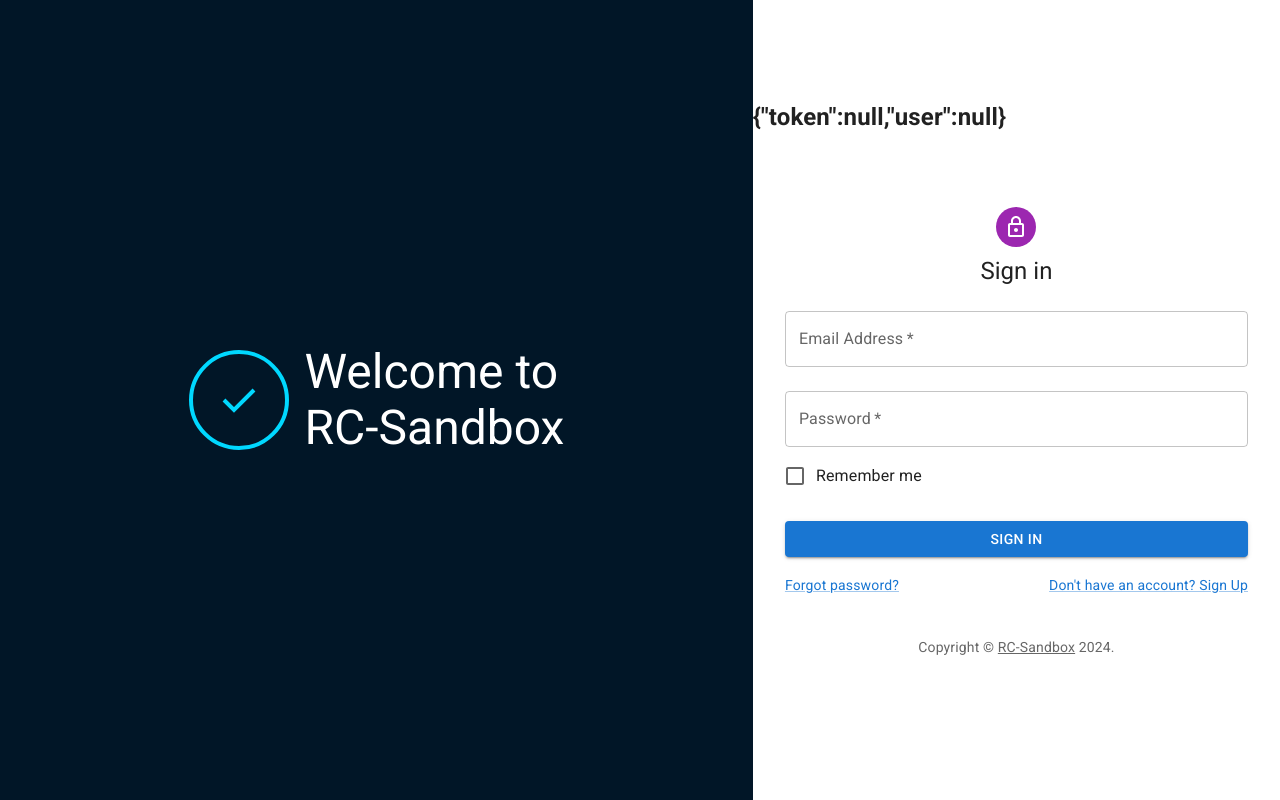
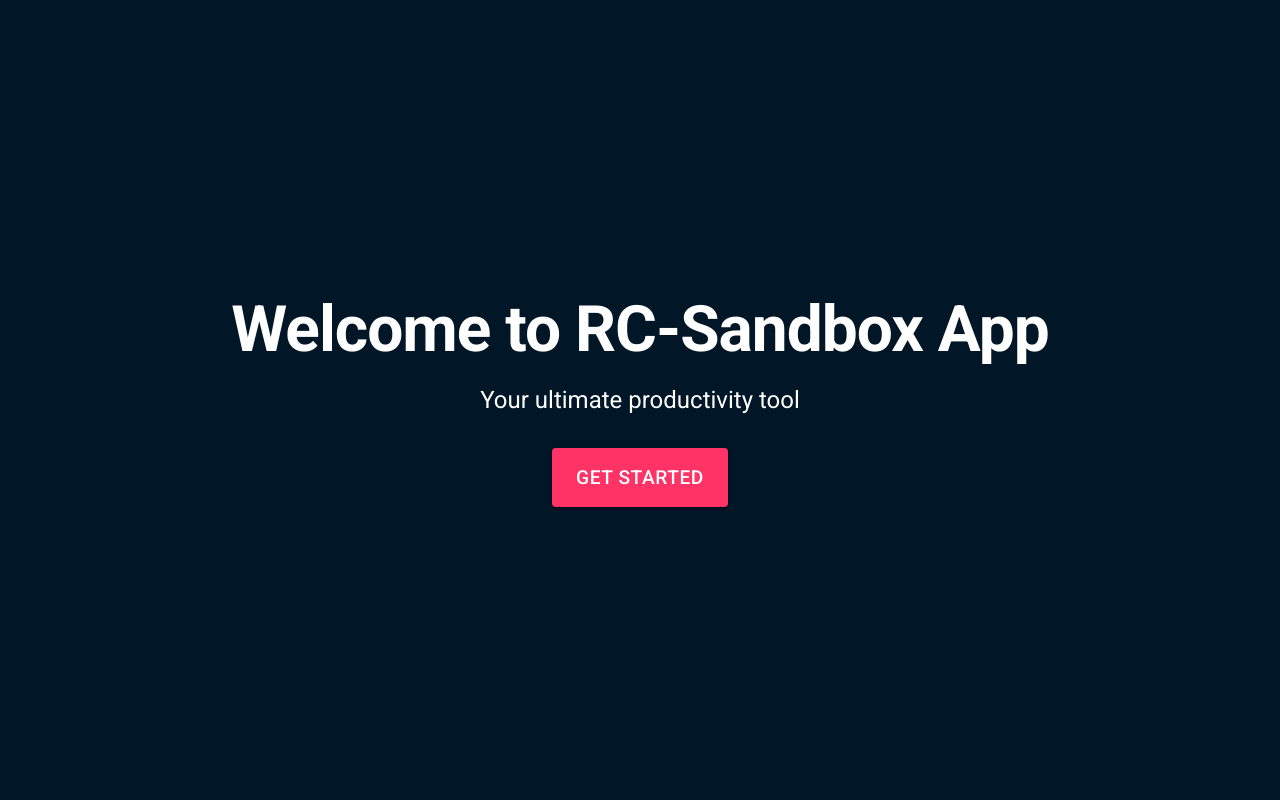
Before and after one commit to kota-kamikawa/rc-sandbox, a React (Vite) app in the folder frontend/: page / in a window 1280 px wide. Built offline with nearby package versions, Linux system fonts and the light colour scheme.

Commit message:
feat: add tarnstack router and notistack bar

```diff
--- a/frontend/package.json
+++ b/frontend/package.json
@@ -22,6 +22,8 @@
     "@mui/icons-material": "^5.15.21",
     "@mui/material": "^5.15.21",
     "@mui/styled-engine-sc": "^6.0.0-alpha.18",
+    "@tanstack/react-router": "^1.43.2",
+    "notistack": "^3.0.1",
     "react": "^18.3.1",
     "react-dom": "^18.3.1",
     "recoil": "^0.7.7",
@@ -29,6 +31,8 @@
   },
   "devDependencies": {
     "@eslint/js": "^9.6.0",
+    "@tanstack/router-devtools": "^1.43.2",
+    "@tanstack/router-plugin": "^1.43.1",
     "@testing-library/jest-dom": "^6.4.6",
     "@testing-library/react": "^16.0.0",
     "@trivago/prettier-plugin-sort-imports": "^4.3.0",
--- a/frontend/src/components/App.tsx
+++ b/frontend/src/components/App.tsx
@@ -1,13 +1,15 @@
-import { RecoilRoot } from 'recoil';
+import { RecoilRoot, useRecoilValue } from 'recoil';
 
-import { Login } from './pages/Login';
+import { authState } from '../store/auth';
+import { Home } from './pages/Home';
+import { Welcome } from './pages/Welcome';
 
 function App() {
+  const auth = useRecoilValue(authState);
+
   return (
     <>
-      <RecoilRoot>
-        <Login />
-      </RecoilRoot>
+      <RecoilRoot>{auth.token !== null ? <Home /> : <Welcome />}</RecoilRoot>
     </>
   );
 }
--- /dev/null
+++ b/frontend/src/components/pages/Welcome.tsx
@@ -0,0 +1,64 @@
+import React from 'react';
+
+import { Box, Button, Container, Typography } from '@mui/material';
+import { styled } from '@mui/material/styles';
+import { useNavigate } from '@tanstack/react-router';
+
+const MainContainer = styled(Box)({
+  display: 'flex',
+  flexDirection: 'column',
+  alignItems: 'center',
+  justifyContent: 'center',
+  minHeight: '100vh',
+  backgroundColor: '#011627',
+  color: '#FFFFFF',
+});
+
+const Title = styled(Typography)({
+  fontSize: '4rem',
+  fontWeight: 'bold',
+  marginBottom: '1rem',
+});
+
+const Subtitle = styled(Typography)({
+  fontSize: '1.5rem',
+  marginBottom: '2rem',
+});
+
+const StyledButton = styled(Button)({
+  backgroundColor: '#FF3366',
+  color: '#FFFFFF',
+  fontSize: '1.2rem',
+  padding: '0.8rem 1.5rem',
+  '&:hover': {
+    backgroundColor: '#FF6677',
+  },
+});
+
+export const Welcome: React.FC = () => {
+  const navigate = useNavigate();
+  return (
+    <MainContainer>
+      <Container>
+        <Title variant="h1" align="center">
+          Welcome to RC-Sandbox App
+        </Title>
+        <Subtitle variant="h5" align="center">
+          Your ultimate productivity tool
+        </Subtitle>
+        <Box textAlign="center">
+          <StyledButton
+            variant="contained"
+            onClick={() =>
+              navigate({
+                to: '/login',
+              })
+            }
+          >
+            Get Started
+          </StyledButton>
+        </Box>
+      </Container>
+    </MainContainer>
+  );
+};
--- a/frontend/src/hooks/useLoginForm.ts
+++ b/frontend/src/hooks/useLoginForm.ts
@@ -1,5 +1,7 @@
 import { useState } from 'react';
 
+import { useNavigate } from '@tanstack/react-router';
+import { useSnackbar } from 'notistack';
 import { useSetRecoilState } from 'recoil';
 
 import { authState, userState } from '../store/auth';
@@ -13,6 +15,8 @@ const useLoginForm = () => {
   const [form, setForm] = useState<LoginFormState>({ email: '', password: '' });
   const setUser = useSetRecoilState(userState);
   const setAuth = useSetRecoilState(authState);
+  const navigate = useNavigate();
+  const { enqueueSnackbar } = useSnackbar();
 
   const inputChange = (e: React.ChangeEvent<HTMLInputElement>) => {
     const { name, value } = e.target;
@@ -37,7 +41,7 @@ const useLoginForm = () => {
     };
 
     if (!result) {
-      alert('ログイン失敗');
+      enqueueSnackbar('ログインに失敗しました', { variant: 'error' });
       return;
     }
 
@@ -48,7 +52,11 @@ const useLoginForm = () => {
     };
     setUser(user);
     setAuth(result);
-    alert('ログイン成功');
+
+    navigate({
+      to: '/home',
+    });
+    enqueueSnackbar('ログインしました', { variant: 'success' });
   };
 
   const logout = () => {
--- a/frontend/src/main.tsx
+++ b/frontend/src/main.tsx
@@ -2,8 +2,27 @@ import React from 'react';
 import ReactDOM from 'react-dom/client';
 
 import { CssBaseline, ThemeProvider, createTheme } from '@mui/material';
+import { RouterProvider, createRouter } from '@tanstack/react-router';
+import { SnackbarProvider } from 'notistack';
+import { RecoilRoot, useRecoilValue } from 'recoil';
 
-import App from './components/App';
+// Import the generated route tree
+import { routeTree } from './routeTree.gen';
+import { authState } from './store/auth';
+
+// Create a new router instance
+const router = createRouter({ routeTree, context: { auth: undefined! } });
+
+declare module '@tanstack/react-router' {
+  interface Register {
+    router: typeof router;
+  }
+}
+
+const InnerApp = () => {
+  const auth = useRecoilValue(authState);
+  return <RouterProvider router={router} context={{ auth }} />;
+};
 
 // import { theme } from './theme';
 
@@ -13,7 +32,11 @@ ReactDOM.createRoot(document.getElementById('root')!).render(
   <React.StrictMode>
     <ThemeProvider theme={defaultTheme}>
       <CssBaseline />
-      <App />
+      <RecoilRoot>
+        <SnackbarProvider maxSnack={3}>
+          <InnerApp />
+        </SnackbarProvider>
+      </RecoilRoot>
     </ThemeProvider>
   </React.StrictMode>,
 );
--- /dev/null
+++ b/frontend/src/routeTree.gen.ts
@@ -0,0 +1,95 @@
+/* prettier-ignore-start */
+
+/* eslint-disable */
+
+// @ts-nocheck
+
+// noinspection JSUnusedGlobalSymbols
+
+// This file is auto-generated by TanStack Router
+
+// Import Routes
+
+import { Route as rootRoute } from './routes/__root'
+import { Route as LoginImport } from './routes/login'
+import { Route as HomeImport } from './routes/home'
+import { Route as IndexImport } from './routes/index'
+
+// Create/Update Routes
+
+const LoginRoute = LoginImport.update({
+  path: '/login',
+  getParentRoute: () => rootRoute,
+} as any)
+
+const HomeRoute = HomeImport.update({
+  path: '/home',
+  getParentRoute: () => rootRoute,
+} as any)
+
+const IndexRoute = IndexImport.update({
+  path: '/',
+  getParentRoute: () => rootRoute,
+} as any)
+
+// Populate the FileRoutesByPath interface
+
+declare module '@tanstack/react-router' {
+  interface FileRoutesByPath {
+    '/': {
+      id: '/'
+      path: '/'
+      fullPath: '/'
+      preLoaderRoute: typeof IndexImport
+      parentRoute: typeof rootRoute
+    }
+    '/home': {
+      id: '/home'
+      path: '/home'
+      fullPath: '/home'
+      preLoaderRoute: typeof HomeImport
+      parentRoute: typeof rootRoute
+    }
+    '/login': {
+      id: '/login'
+      path: '/login'
+      fullPath: '/login'
+      preLoaderRoute: typeof LoginImport
+      parentRoute: typeof rootRoute
+    }
+  }
+}
+
+// Create and export the route tree
+
+export const routeTree = rootRoute.addChildren({
+  IndexRoute,
+  HomeRoute,
+  LoginRoute,
+})
+
+/* prettier-ignore-end */
+
+/* ROUTE_MANIFEST_START
+{
+  "routes": {
+    "__root__": {
+      "filePath": "__root.tsx",
+      "children": [
+        "/",
+        "/home",
+        "/login"
+      ]
+    },
+    "/": {
+      "filePath": "index.tsx"
+    },
+    "/home": {
+      "filePath": "home.tsx"
+    },
+    "/login": {
+      "filePath": "login.tsx"
+    }
+  }
+}
+ROUTE_MANIFEST_END */
--- /dev/null
+++ b/frontend/src/routes/__root.tsx
@@ -0,0 +1,12 @@
+// import { TanStackRouterDevtools } from '@tanstack/router-devtools';
+import { Outlet, createRootRouteWithContext } from '@tanstack/react-router';
+
+import { AuthState } from '../store/auth';
+
+type RouterContext = {
+  auth: AuthState;
+};
+
+export const Route = createRootRouteWithContext<RouterContext>()({
+  component: () => <Outlet />,
+});
--- /dev/null
+++ b/frontend/src/routes/home.tsx
@@ -0,0 +1,30 @@
+import { createFileRoute, useNavigate } from '@tanstack/react-router';
+import { useRecoilValue } from 'recoil';
+
+import { authState } from '../store/auth';
+
+export const Route = createFileRoute('/home')({
+  component: Home,
+});
+
+function Home() {
+  const auth = useRecoilValue(authState);
+  const navigate = useNavigate();
+
+  // 本当はbeforeLoadedを使いたかったが、RecoilのuseRecoilValueは非同期で、beforeLoadedの段階では更新後の値が取れないため、ここでチェック
+  // やり方わかったら修正する
+  if (auth.token === null) {
+    navigate({
+      to: '/login',
+    });
+  }
+
+  return (
+    <>
+      <>
+        <h1>Home</h1>
+        <p>ようこそ、{auth.user!.username} さん</p>
+      </>
+    </>
+  );
+}
--- /dev/null
+++ b/frontend/src/routes/index.tsx
@@ -0,0 +1,66 @@
+import { Box, Button, Container, Typography } from '@mui/material';
+import { styled } from '@mui/material/styles';
+import { createFileRoute } from '@tanstack/react-router';
+import { useNavigate } from '@tanstack/react-router';
+
+const MainContainer = styled(Box)({
+  display: 'flex',
+  flexDirection: 'column',
+  alignItems: 'center',
+  justifyContent: 'center',
+  minHeight: '100vh',
+  backgroundColor: '#011627',
+  color: '#FFFFFF',
+});
+
+const Title = styled(Typography)({
+  fontSize: '4rem',
+  fontWeight: 'bold',
+  marginBottom: '1rem',
+});
+
+const Subtitle = styled(Typography)({
+  fontSize: '1.5rem',
+  marginBottom: '2rem',
+});
+
+const StyledButton = styled(Button)({
+  backgroundColor: '#FF3366',
+  color: '#FFFFFF',
+  fontSize: '1.2rem',
+  padding: '0.8rem 1.5rem',
+  '&:hover': {
+    backgroundColor: '#FF6677',
+  },
+});
+export const Route = createFileRoute('/')({
+  component: Index,
+});
+
+function Index() {
+  const navigate = useNavigate();
+  return (
+    <MainContainer>
+      <Container>
+        <Title variant="h1" align="center">
+          Welcome to RC-Sandbox App
+        </Title>
+        <Subtitle variant="h5" align="center">
+          Your ultimate productivity tool
+        </Subtitle>
+        <Box textAlign="center">
+          <StyledButton
+            variant="contained"
+            onClick={() =>
+              navigate({
+                to: '/home',
+              })
+            }
+          >
+            Get Started
+          </StyledButton>
+        </Box>
+      </Container>
+    </MainContainer>
+  );
+}
--- /dev/null
+++ b/frontend/src/routes/login.tsx
@@ -0,0 +1,54 @@
+import { styled } from '@mui/material';
+import Grid from '@mui/material/Grid';
+import Typography from '@mui/material/Typography';
+import { createFileRoute } from '@tanstack/react-router';
+
+import appLogo from '../assets/logo.svg';
+import { LoginForm } from '../components/organisms/LoginForm';
+
+export const Route = createFileRoute('/login')({
+  component: Login,
+});
+
+function Login() {
+  return (
+    <StyledContainer>
+      <LeftContainer>
+        <img src={appLogo} alt="Logo" />
+        <Typography variant="h3" color="white">
+          Welcome to <br /> RC-Sandbox
+        </Typography>
+      </LeftContainer>
+      <RightContainer>
+        <LoginForm />
+      </RightContainer>
+    </StyledContainer>
+  );
+}
+
+const StyledContainer = styled(Grid)({
+  display: 'flex',
+  justifyContent: 'center',
+  alignItems: 'center',
+  height: '100vh',
+  width: '100vw',
+});
+
+const LeftContainer = styled(Grid)({
+  display: 'flex',
+  gap: '1rem',
+  justifyContent: 'center',
+  alignItems: 'center',
+  alignSelf: 'stretch',
+  width: '100%',
+  height: '100%',
+  background: '#011627',
+});
+
+const RightContainer = styled(Grid)({
+  display: 'flex',
+  justifyContent: 'center',
+  alignItems: 'center',
+  width: '70%',
+  height: '100%',
+});
--- a/frontend/src/store/auth.ts
+++ b/frontend/src/store/auth.ts
@@ -6,14 +6,14 @@
  * @see https://recoiljs.org/docs/api-reference/core/atom
  * @see https://recoiljs.org/docs/api-reference/core/selector
  */
-import { atom } from 'recoil';
+import { atom, selector } from 'recoil';
 
-interface User {
+export interface User {
   id: number;
   username: string; // email
 }
 
-interface AuthState {
+export interface AuthState {
   token: string | null;
   user: User | null;
 }
@@ -30,3 +30,11 @@ export const userState = atom<User | null>({
   key: 'userState',
   default: null,
 });
+
+export const authTokenState = selector({
+  key: 'authTokenState',
+  get: ({ get }) => {
+    const { token } = get(authState);
+    return token !== null;
+  },
+});
--- a/frontend/vite.config.ts
+++ b/frontend/vite.config.ts
@@ -1,10 +1,11 @@
 /// <reference types="vitest" />
+import { TanStackRouterVite } from '@tanstack/router-plugin/vite';
 import react from '@vitejs/plugin-react';
 import { defineConfig } from 'vite';
 
 // https://vitejs.dev/config/
 export default defineConfig({
-  plugins: [react()],
+  plugins: [TanStackRouterVite(), react()],
   // vitest
   test: {
     globals: true, // vitest のAPIをImportなしで実行できるようにグローバルにインストール
```
Also changed, not shown: 2 other files (tests, documents, lock files or other folders).
